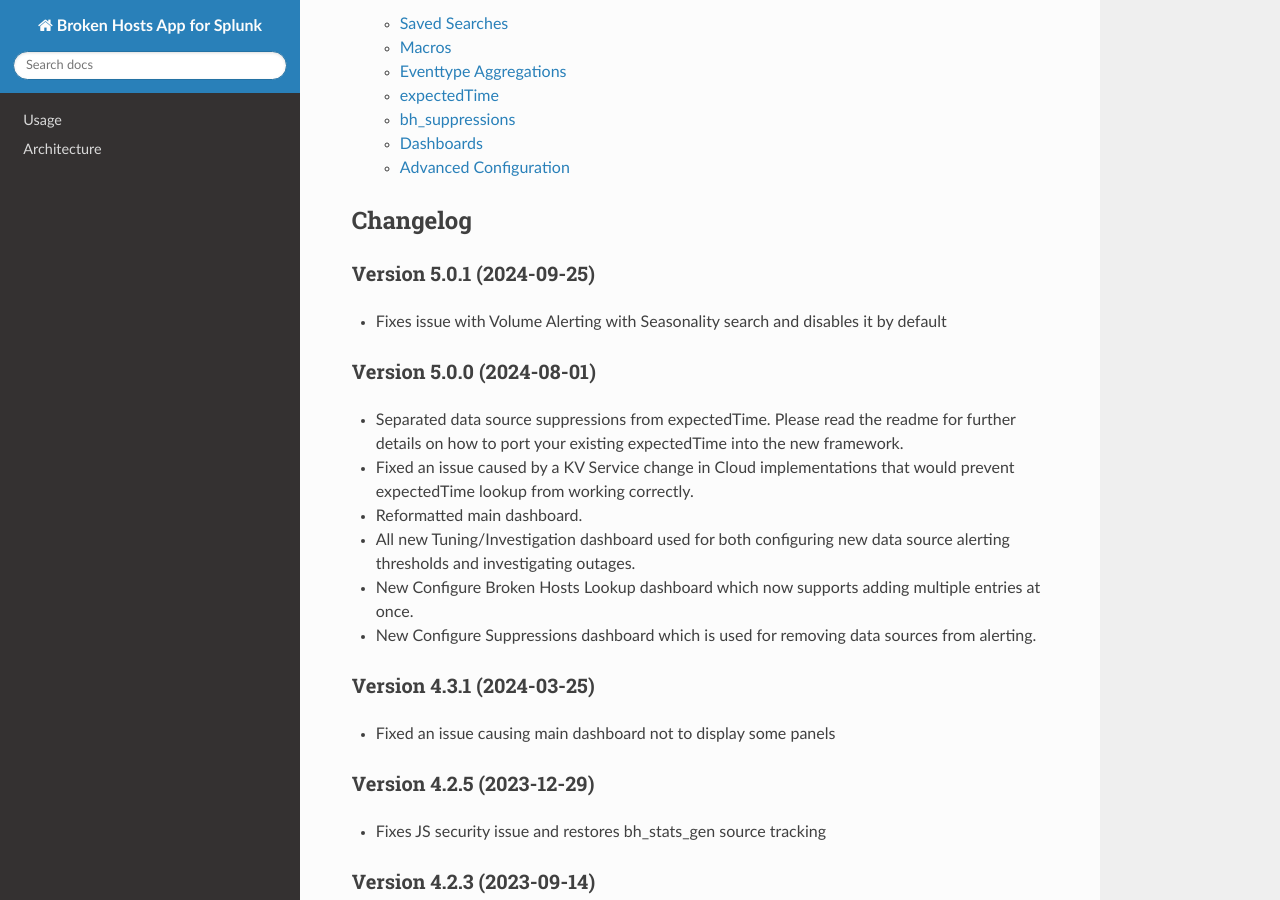
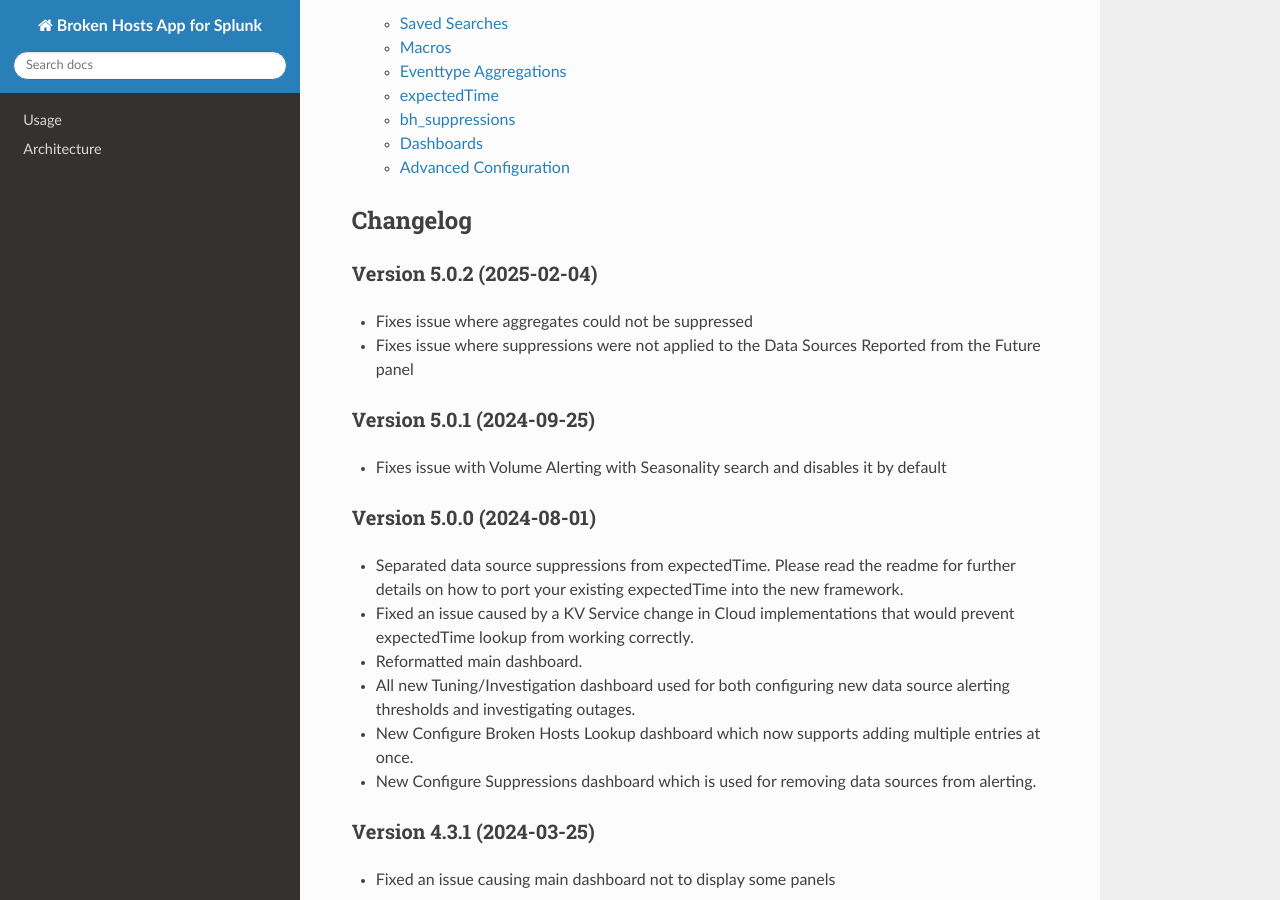
Before and after one commit to HurricaneLabs/brokenhosts, a Sphinx documentation site: the page built from docs/index.rst, in a window 1280 px wide and 900 px high, scrolled down 1397 px. Built offline with Sphinx 7.4.7 and the Read the Docs theme 3.1.0, drawn with Linux system fonts in a browser that asks for light colours.

Commit message:
changes for version 5.0.2

```diff
--- a/docs/index.rst
+++ b/docs/index.rst
@@ -58,6 +58,12 @@ Documentation
 
 Changelog
 ---------
+
+Version 5.0.2 (2025-02-04)
+~~~~~~~~~~~~~~~~~~~~~~~~~~
+
+- Fixes issue where aggregates could not be suppressed
+- Fixes issue where suppressions were not applied to the Data Sources Reported from the Future panel
 
 Version 5.0.1 (2024-09-25)
 ~~~~~~~~~~~~~~~~~~~~~~~~~~
--- a/docs/usage/installation.rst
+++ b/docs/usage/installation.rst
@@ -44,7 +44,7 @@ default/ directory in the Broken Hosts app to prevent the warning from popping u
 Existing alerting will still function until the following steps are completed, but issues may arise if the following steps are not followed.
 Additionally, you will not be able to add new suppressions to expectedTime after updating.
 
-Steps to upgrade to version 5.0.0:
+Steps to upgrade to version 5.0.0+ from version 4.x.x:
 1. Run the search ``Broken Hosts - Populate bh_suppressions from expectedTime``
 2. Run the search ``Broken Hosts - Clear Permanent Suppressions expectedTime``
 3. Enable the search ``Broken Hosts - Auto Sort v5``
```
Also changed, not shown: other parts of docs/usage/installation.rst (+1 -1 lines), 4 other files.
